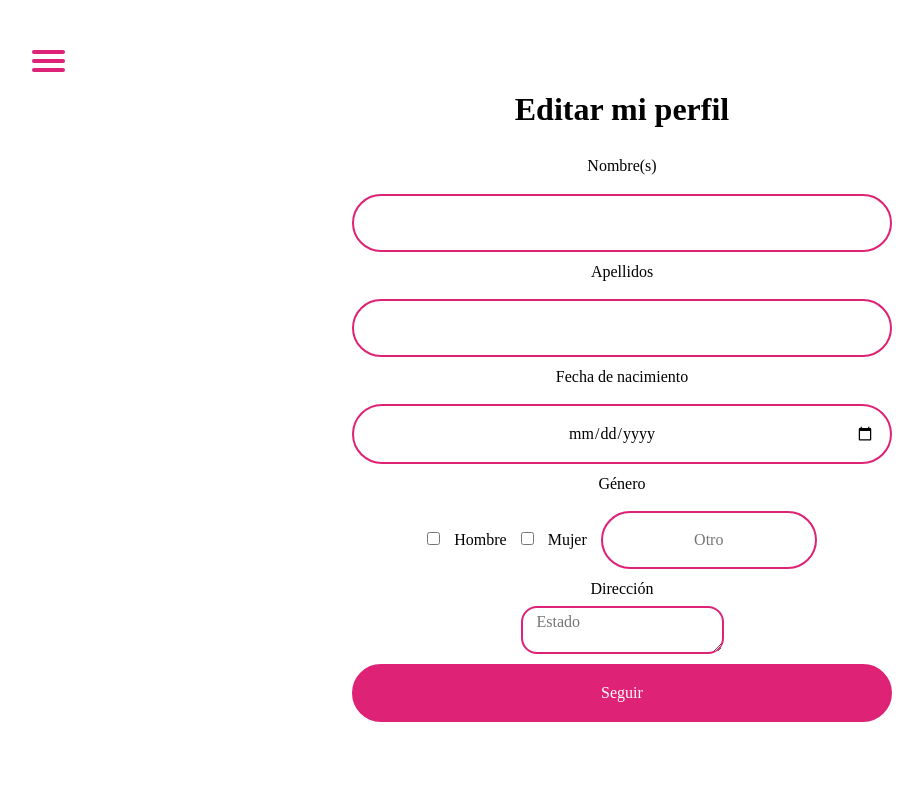
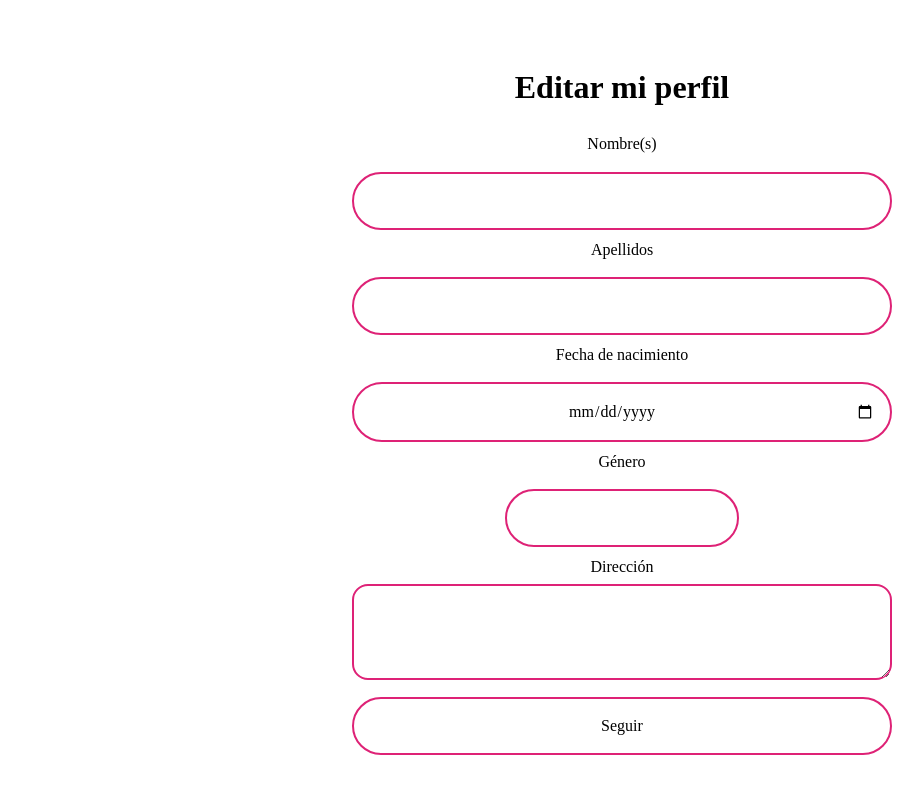
Before and after one commit to nejicadena/Django-Plataforma, a Django app: page /accounts/profile/ in a window 1280 px wide; the page is wider, and only the part inside the window is pictured. Shown: that part, without its empty margins (18-941 px from the left). Run offline with Django 3.2, Linux system fonts and the light colour scheme; a user stored in the database is signed in; data comes from the database, SQL or seed files in the repository; some libraries are stand-ins or nearby versions.

Commit message:
update profile add

```diff
--- /dev/null
+++ b/core/static/core/css/editarperfil.css
@@ -0,0 +1,63 @@
+body {
+  background-color: #ffffff;
+  font-family: Montserrat;
+}
+
+.container {
+  text-align: center;
+  color: #000000;
+
+}
+
+#title h2 {
+  padding: 20px;
+  font-weight: bold;
+  color: #000000;
+  margin-top: 3rem;
+}
+
+h3 {
+  color: #000000;
+  font-size: 1rem;
+}
+
+input {
+  background-color: transparent;
+  border: 2px solid #DE2276;
+  margin: 10px;
+  padding: 15px;
+  border-radius: 2rem;
+}
+
+
+input[type=button] {
+  color: #ffffff;
+  background-color: #DE2276;
+  color: #ffffff;
+}
+
+input[type='checkbox']{
+  border-radius: 5px;
+  background-color: white;
+  border: 2px solid #DE2276;
+}
+
+input[type=date] {
+  text-align: center;
+  max-width: 50%;
+}
+
+input[type=text1]{
+  text-align: center;
+  max-width: 20%;
+
+}
+
+textarea {
+  background-color: white;
+  border-radius: .25rem;
+  border: 2px solid #DE2277;
+  outline: none;
+  border-radius: 1rem;
+  height: 6rem;
+}
--- a/core/templates/core/contacto.html
+++ b/core/templates/core/contacto.html
@@ -3,13 +3,14 @@
 <head>
   <meta charset="UTF-8">
   <title>Contacto - Making Friends</title>
+  {% load static %}
   <link rel='stylesheet' href='https://cdnjs.cloudflare.com/ajax/libs/font-awesome/5.10.2/css/all.min.css'><link rel="stylesheet" href="{% static 'core/css/contacto.css' %}">
   <link rel='stylesheet' href='https://fonts.googleapis.com/css?family=Montserrat:400,700'>
 
 </head>
 <header>
   <div class="container">
-  	<a class="site-logo" href="index.html">
+  	<a class="site-logo" href="{% url 'home'%}">
     <img src="{% static '/core/img/Logo B1.png' %}" class="logo"/></div>
     </a>
 </header>
--- a/core/templates/core/friends.html
+++ b/core/templates/core/friends.html
@@ -3,6 +3,7 @@
 <head>
   <meta charset="UTF-8">
   <title>Friends</title>
+  {% load static %}
   <meta name="viewport" content="width=device-width, initial-scale=1.0, maximum-scale=1.0, user-scalable=0" /><link rel="stylesheet" href="https://cdnjs.cloudflare.com/ajax/libs/meyer-reset/2.0/reset.min.css">
 <link rel='stylesheet' href='https://cdnjs.cloudflare.com/ajax/libs/twitter-bootstrap/3.3.7/css/bootstrap.min.css'>
 <link rel='stylesheet' href='https://cdnjs.cloudflare.com/ajax/libs/animate.css/3.5.2/animate.min.css'>
--- a/core/templates/core/nostros.html
+++ b/core/templates/core/nostros.html
@@ -1,4 +1,4 @@
-{% load static %}
+
 <!DOCTYPE html>
 <html>
 <head>
--- a/core/templates/core/politica.html
+++ b/core/templates/core/politica.html
@@ -2,7 +2,8 @@
 <html>
 <head>
 	<title>Política de privacidad - Making Friends</title>
-	<link rel="stylesheet" href="{% static 'core/css/t&c.css' %}">
+		{% load static %}
+	<link rel="stylesheet" href="{% static 'core/css/tyc.css' %}">
   <link rel='stylesheet' href='https://fonts.googleapis.com/css?family=Montserrat:400,700'>
 </head>
 <body>
--- a/core/templates/core/t&C.html
+++ b/core/templates/core/tyC.html
@@ -2,7 +2,8 @@
 <html>
 <head>
 	<title> Términos y condiciones - Making Friends</title>
-  <link rel="stylesheet" href="{% static 'core/css/t&c.css' %}">
+	{% load static %}
+  <link rel="stylesheet" href="{% static 'core/css/tyc.css' %}">
   <link rel='stylesheet' href='https://fonts.googleapis.com/css?family=Montserrat:400,700'>
 </head>
 <body>
--- a/core/urls.py
+++ b/core/urls.py
@@ -1,7 +1,9 @@
 from django.urls import path
-from .views import HomePageView, NosotrosPageView
+from .views import HomePageView, NosotrosPageView, TyCPageView, ContactoPageView
 
 urlpatterns = [
     path('', HomePageView.as_view(), name="home"),
     path('nosotros', NosotrosPageView.as_view(), name="nosotros"),
+    path('terminosycondiciones', TyCPageView.as_view(), name="tyc"),
+    path('contacto', ContactoPageView.as_view(), name="contacto")
 ]
--- a/core/views.py
+++ b/core/views.py
@@ -9,3 +9,9 @@ class HomePageView(TemplateView):
 
 class NosotrosPageView(TemplateView):
     template_name = "core/nostros.html"
+
+class TyCPageView(TemplateView):
+    template_name = "core/tyC.html"
+
+class ContactoPageView(TemplateView):
+    template_name = "core/contacto.html"
--- a/registration/forms.py
+++ b/registration/forms.py
@@ -1,6 +1,7 @@
 from django import forms
 from django.contrib.auth.forms import UserCreationForm
 from django.contrib.auth.models import User
+from .models import Profile
 
 
 class UserCreationFormWithEmail(UserCreationForm):
@@ -15,3 +16,15 @@ class UserCreationFormWithEmail(UserCreationForm):
         if User.objects.filter(email=email).exists():
             raise forms.ValidationError("El email ya está registrado, prueba con otro.")
         return email
+
+
+class ProfileForm(forms.ModelForm):
+    class Meta:
+        model = Profile
+        fields = ['nombre', 'apellido', 'fecha', 'genero', 'direcccion']
+        widgets = {
+            'nombre': forms.TextInput(attrs={'class':'col-md-6'}),
+            'apellido': forms.TextInput(attrs={'class':'col-md-6'}),
+            'fecha': forms.DateInput(attrs={'class':'col-md-6','type':"date"}),
+            'direcccion': forms.Textarea(attrs={'class':'col-md-6','rows': 4}),
+        }
--- a/registration/models.py
+++ b/registration/models.py
@@ -12,6 +12,7 @@ class Profile(models.Model):
     nombre = models.CharField(null=True, blank=True, max_length=50)
     apellido = models.CharField(null=True, blank=True, max_length=50)
     fecha = models.DateField(null=True, blank=True)
+    genero = models.CharField(null=True,blank=True,max_length=50)
     direcccion = models.TextField(null=True, blank=True)
 
 
--- a/registration/templates/registration/login.html
+++ b/registration/templates/registration/login.html
@@ -11,18 +11,18 @@
 <!-- partial:index.partial.html -->
 <div class="container">
   <div id="title">
-    <img src="images/logos/mf.png"  height="200" width="200" style="padding-top: 2rem;">
+    <img src="{% static 'core/img/LOGOS/mf.png' %}"  height="200" width="200" style="padding-top: 2rem;">
      {% if 'register' in request.GET %}
           <p style="color:green;">Usuario registrado correctamente, ya puedes identificarte.</p>
         {% endif %}
     <h2>Accede a tu cuenta</h2>
   </div>
   <div class="form col-md-12">
-      <form action="" method="post">{% csrf_token %}>
+      <form action="" method="post">{% csrf_token %}
       {% if form.non_field_errors %}
             <p style="color:red">Usuario o contraseña incorrectos, prueba de nuevo.</p>
         {% endif %}
-        <h3>Email</h3>
+        <h3>Nombre de Usuario</h3>
         <input type='text' placeholder='Nombre de usuario' required name="username" class="col-md-6" >
         <h3>Contraseña</h3>
         <input type='password' placeholder='Contraseña' required name="password" id="id_password" class="col-md-6" >
--- a/registration/templates/registration/profile_form.html
+++ b/registration/templates/registration/profile_form.html
@@ -1,55 +1,32 @@
-
+<!DOCTYPE html>
 <html lang="en" >
 <head>
   <title>Editar perfil</title>
   {% load static %}
-<link rel='stylesheet' href='https://cdnjs.cloudflare.com/ajax/libs/twitter-bootstrap/4.0.0/css/bootstrap.css'><link rel="stylesheet" href="{% static 'core/css/you.css'%}">
+<link rel='stylesheet' href='https://cdnjs.cloudflare.com/ajax/libs/twitter-bootstrap/4.0.0/css/bootstrap.css'>
+<link rel="stylesheet" href="{% static 'core/css/editarperfil.css'%}">
 
 </head>
 <body>
-
-<!-- Menu hamburguesa, mich 14-12-2020 -->
-<nav role="navigation">
-  <div id="menuToggle">
-<input type="checkbox" />
-<span></span>
-    <span></span>
-    <span></span>
-<ul id="menu">
-      <a href="#"><li>Makerplace</li></a>
-      <a href="#"><li>Perfil</li></a>
-      <a href="#"><li>Mis proyectos</li></a>
-      <a href="#"><li>Nuevo proyecto</li></a>
-      <a href="#"><li>Soporte</li></a>
-      <a href="#"><li>Ajustes</li></a>
-      <a href="{% url 'logout' %}"><li>Cerras sesión</li></a>
-
-    </ul>
-  </div>
-</nav>
-
 <!-- partial:index.partial.html -->
 <div class="container">
   <div id="title">
     <h2>Editar mi perfil</h2>
   </div>
   <div class="form col-md-12">
-			<form>
+			<form action="" method="post">{% csrf_token %}
         <h3>Nombre(s)</h3>
-				<input type="text" class="col-md-6" >
+				{{ form.nombre }}
         <h3>Apellidos</h3>
-				<input type="text" class="col-md-6" >
+				{{ form.apellido }}
         <h3>Fecha de nacimiento</h3>
-				<input type="date" class="col-md-6" >
+				{{ form.fecha }}
 				<h3>Género</h3>
-        <input type="checkbox" name="hm" value="h" required> Hombre
-  <input type="checkbox" name="hm" value="m" required> Mujer
-				<input type="text1" class="col-md-6" placeholder="Otro">
+        {{ form.genero }}
         <h3>Dirección</h3>
-        <textarea name="textarea" id="textarea" placeholder="   Estado "></textarea><br>
-
-        <a href="{% url  'preferencias'%}">
-				<input type="button" class="col-md-6" value="Seguir">
+        {{ form.direcccion }}
+        <a href="preferencias.html">
+				<input type="submit" class="col-md-6" value="Seguir">
         </a>
 			</form>
 		</div>
--- a/registration/views.py
+++ b/registration/views.py
@@ -7,7 +7,7 @@ from django.contrib.auth.decorators import login_required
 from django.shortcuts import render
 from django.urls import reverse_lazy
 from django import forms
-from .forms import UserCreationFormWithEmail
+from .forms import UserCreationFormWithEmail , ProfileForm
 from .models import Profile
 
 # Create your views here.
@@ -22,21 +22,21 @@ class SingUpView(CreateView):
     def get_form(self, form_class=None):
         form = super(SingUpView, self).get_form()
         # Modificar en tiempo real
-        form.fields['username'].widget = forms.TextInput(attrs={'class':'input-line full-width', 'placeholder':'Nombre de usuario'})
-        form.fields['email'].widget = forms.EmailInput(attrs={'class':'input-line full-width', 'placeholder':'Dirección email'})
-        form.fields['password1'].widget = forms.PasswordInput(attrs={'class':'input-line full-width', 'placeholder':'Contraseña'})
-        form.fields['password2'].widget = forms.PasswordInput(attrs={'class':'input-line full-width', 'placeholder':'Repite la contraseña'})
+        form.fields['username'].widget = forms.TextInput(attrs={'class':'col-md-6', 'placeholder':'Nombre de usuario'})
+        form.fields['email'].widget = forms.EmailInput(attrs={'class':'col-md-6', 'placeholder':'Dirección email'})
+        form.fields['password1'].widget = forms.PasswordInput(attrs={'class':'col-md-6', 'placeholder':'Contraseña'})
+        form.fields['password2'].widget = forms.PasswordInput(attrs={'class':'col-md-6', 'placeholder':'Repite la contraseña'})
         return form
 
 
 @method_decorator(login_required, name='dispatch')
 class ProfileUpdate(UpdateView):
-    model = Profile
-    fields = ['avatar','nombre','apellido','direcccion']
-    success_url = reverse_lazy('profile')
+    form_class = ProfileForm
+    success_url = reverse_lazy('perfil')
     template_name = 'registration/profile_form.html'
+
     def get_object(self):
-        #Recuperar el objeto que se va a editar
+        # recuperar el objeto que se va editar
         profile, created = Profile.objects.get_or_create(user=self.request.user)
         return profile
 
```
Also changed, not shown: core/templates/core/base.html (+5 -5 lines), market/templates/market/marketplace.html (+4 -4 lines), registration/templates/registration/perfil.html (+5 -5 lines), registration/templates/registration/signup.html (+31 -29 lines), core/static/core/css/tyc.css (renamed from core/static/core/css/t&c.css), core/static/core/img/LOGOS/mf.png (added), registration/migrations/0003_profile_genero.py (added).
